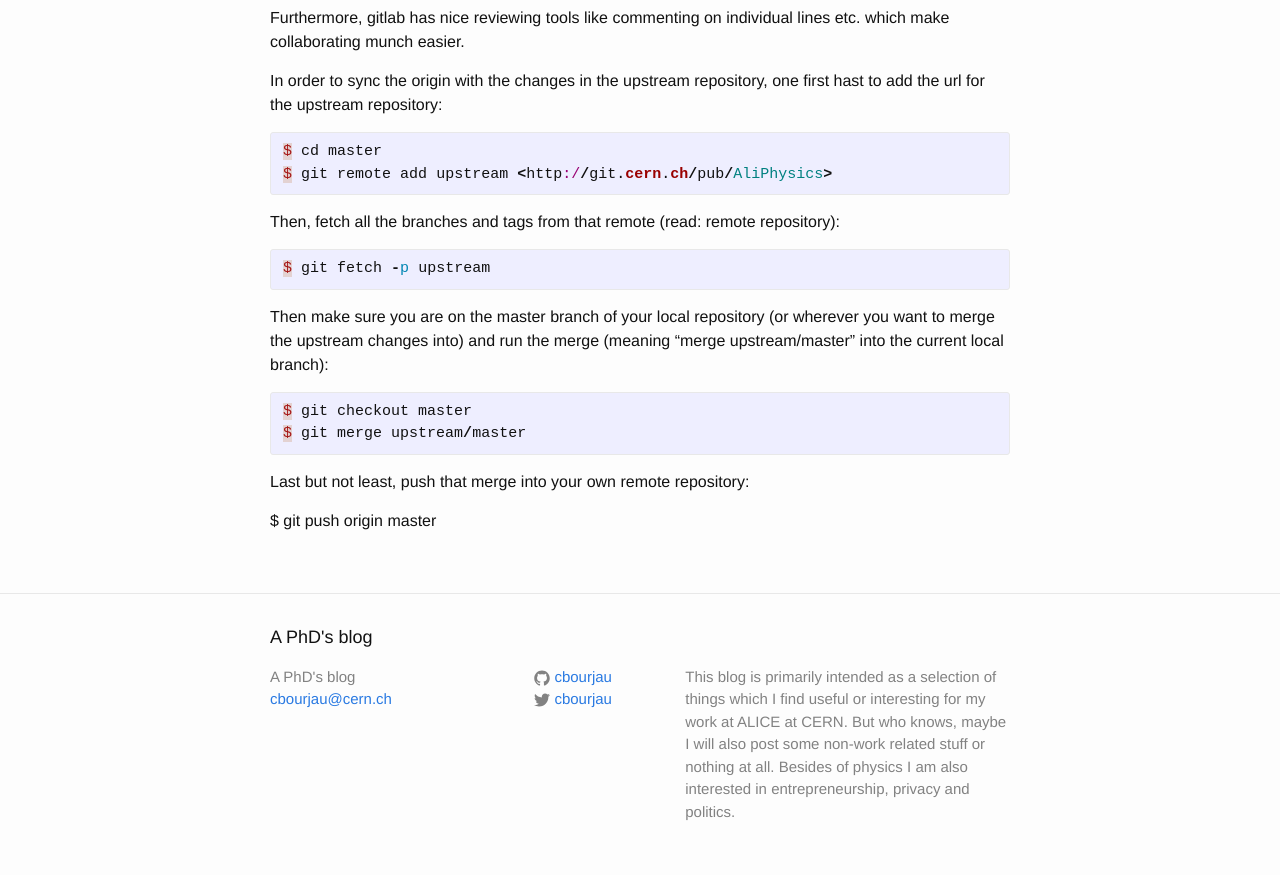
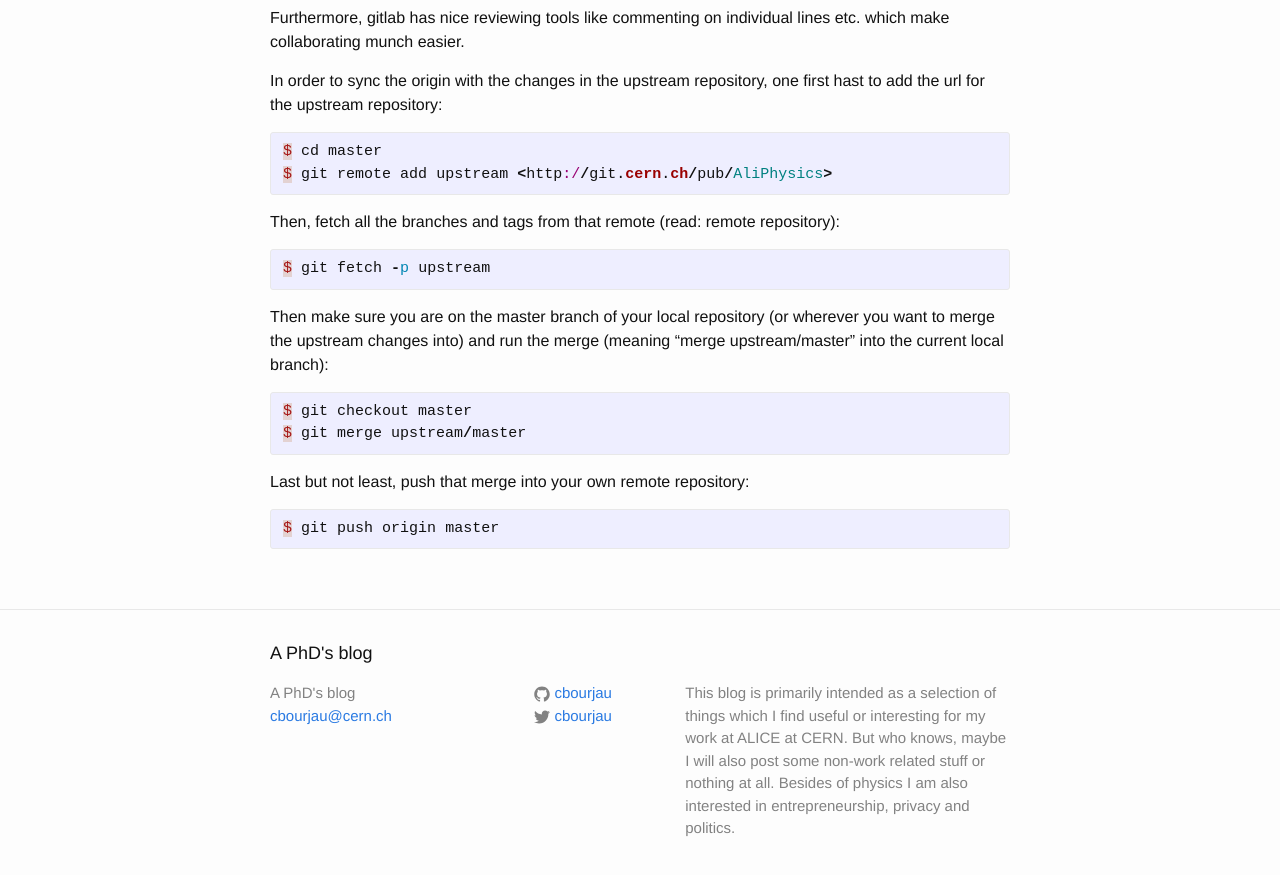
Before and after one commit to cbourjau/cbourjau.github.io, a Jekyll site: the page built from _posts/2015-08-20-Convinient_aliphysics_setup.md, in a window 1280 px wide and 900 px high, scrolled down 722 px. Shown: the top 875 px of the window. Built offline with Jekyll 4.4.1, drawn with Linux system fonts in a browser that asks for light colours.

Commit message:
small fix

```diff
--- a/_posts/2015-08-20-Convinient_aliphysics_setup.md
+++ b/_posts/2015-08-20-Convinient_aliphysics_setup.md
@@ -44,7 +44,6 @@ $ git merge upstream/master
 
 Last but not least, push that merge into your own remote repository:
 
-<div class="sh">
+{% highlight ruby %}
 $ git push origin master
-
-</div>
+{% endhighlight %}
```
